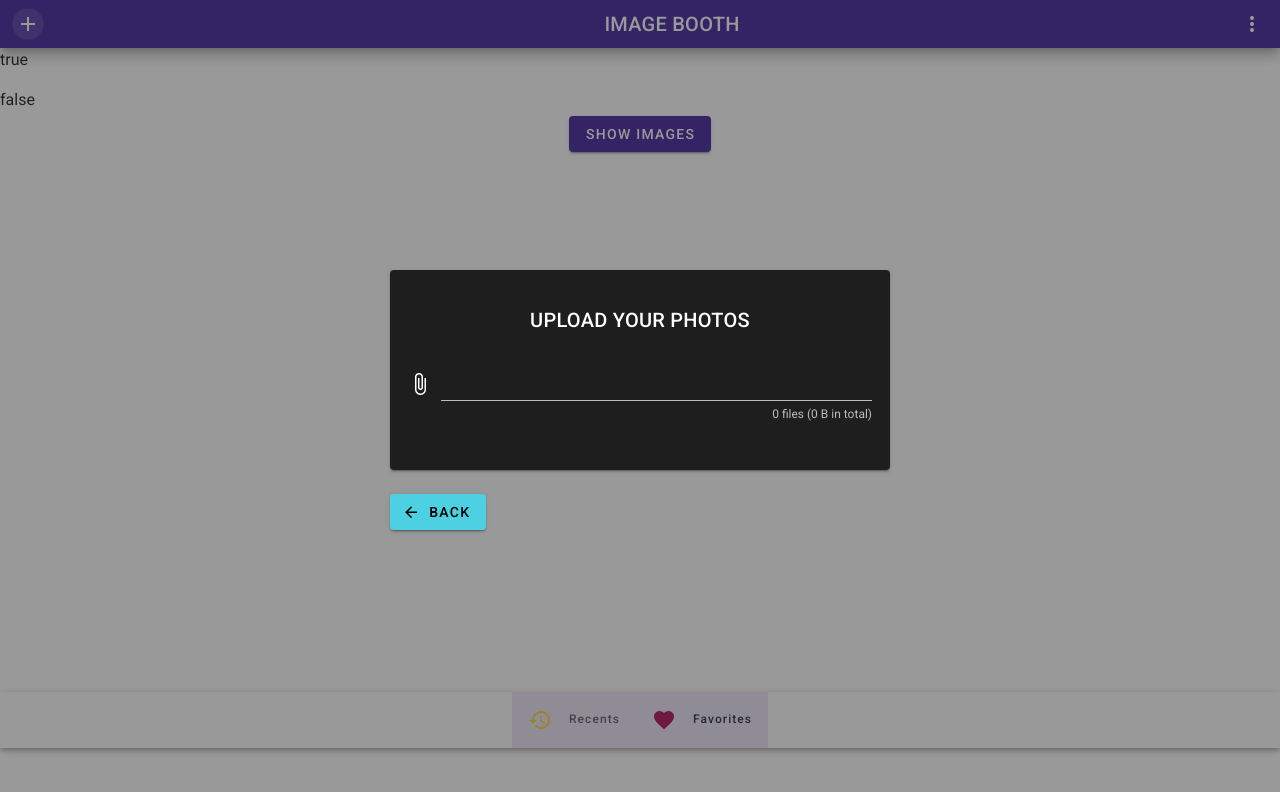
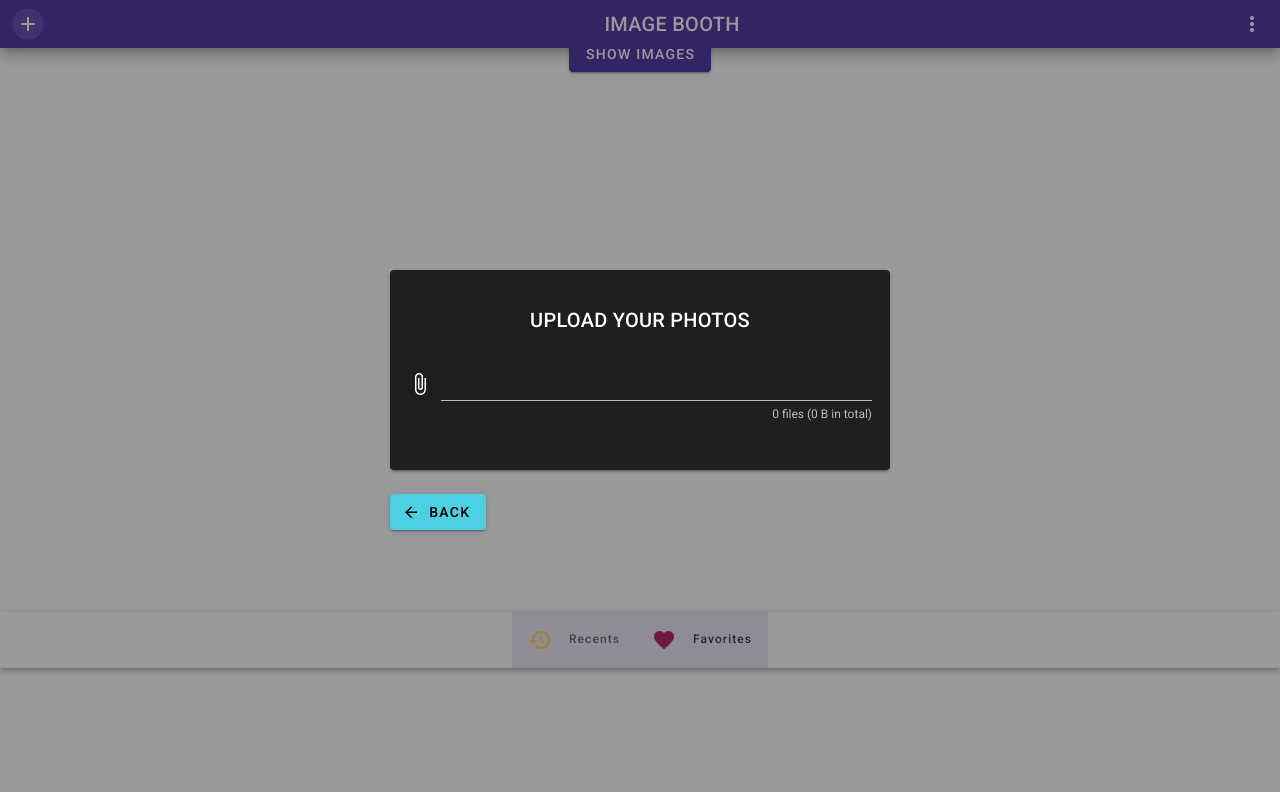
Before and after one commit to Sebastian-Boettcher/ImageLibrary, a Vue app in the folder Frontend/libraryfrontend/: page / in a window 1280 px wide. Both pictures are taken after a click on the button 28 px from the left and 24 px from the top of the page. Shown: the top 792 px of the page. Built offline with nearby package versions, Linux system fonts and the light colour scheme.

Commit message:
Changed Settings Tab
Nun können weitere Apps ganz einfach dem Interface hinzugefügt werden

```diff
--- a/Frontend/libraryfrontend/src/components/navbars/top.vue
+++ b/Frontend/libraryfrontend/src/components/navbars/top.vue
@@ -13,10 +13,15 @@
 				<v-icon color="white" @click="toggleSettings">mdi-dots-vertical</v-icon>
 			</v-btn>
 		</v-toolbar>
-		<upload v-if="overlayUpload" :overlayUpload="overlayUpload"/>
-				<p>{{ overlayUpload }}</p>
-		<settings v-if="overlaySettings" :overlaySettings="overlaySettings"/>
-				<p>{{ overlaySettings }}</p>
+
+		<v-overlay :z-index="zIndex1" :value="Upload" class="background" v-if="Upload">
+			<upload />
+			<v-btn class="black--text" color="cyan lighten-2" @click="Upload = false">
+				<v-icon dark left> mdi-arrow-left </v-icon>Back</v-btn
+			>
+		</v-overlay>
+
+		<settings v-if="Settings" />
 	</div>
 </template>
 
@@ -29,15 +34,17 @@ export default {
 		settings,
 	},
 	data: () => ({
-		overlayUpload: false,
-		overlaySettings: false,
+		Upload: false,
+		Settings: false,
+		zIndex2: 2,
+		zIndex1: 1,
 	}),
 	methods: {
 		toggleUpload() {
-			this.overlayUpload = !this.overlayUpload;
+			this.Upload = !this.Upload;
 		},
 		toggleSettings() {
-			this.overlaySettings = !this.overlaySettings;
+			this.Settings = !this.Settings;
 		},
 	},
 };
--- a/Frontend/libraryfrontend/src/components/settings.vue
+++ b/Frontend/libraryfrontend/src/components/settings.vue
@@ -1,31 +1,48 @@
 <template>
-	<div>
-		<v-overlay :z-index="zIndex" :value="overlaySettings">
-			<v-card class="settings">
-				<h1 class="text-center">That's your settings!</h1>
-			</v-card>
-			<br />
-			<v-btn class="black--text" color="cyan lighten-3" @click="overlaySettings = false">
-				<v-icon dark left> mdi-arrow-left </v-icon>Back</v-btn
-			>
-		</v-overlay>
+	<v-card class="mx-auto settings" height="400" width="256">
+		<v-card-title class="card-title">Apps & Settings</v-card-title>
+		<v-navigation-drawer class="deep-purple accent-5" dark permanent>
+			<v-list>
+				<v-list-item v-for="item in items" :key="item.title" link>
+					<v-list-item-icon>
+						<v-icon>{{ item.icon }}</v-icon>
+					</v-list-item-icon>
 
-	</div>
+					<v-list-item-content>
+						<v-list-item-title>{{ item.title }}</v-list-item-title>
+					</v-list-item-content>
+				</v-list-item>
+			</v-list>
+
+			<template v-slot:append>
+				<div class="pa-2">
+					<v-btn block> Logout </v-btn>
+				</div>
+			</template>
+		</v-navigation-drawer>
+	</v-card>
 </template>
 
 <script>
 export default {
-	props: ['overlaySettings'],
-	data: () => ({
-		zIndex: 3,
-		opacity: 10,
-	}),
+	data() {
+		return {
+			items: [
+				{ title: "Weather", icon: "mdi-sun-thermometer" },
+				{ title: "Account", icon: "mdi-account-box" },
+				{ title: "Settings", icon: "mdi-wrench" },
+			],
+		};
+	},
 };
 </script>
 
 <style>
 	.settings{
-		width: 500px;
-		height: 250px;
+		position: fixed;
+		left: 86.5%;
+	}
+	.card-title{
+		text-align: center;
 	}
 </style>
--- a/Frontend/libraryfrontend/src/components/upload.vue
+++ b/Frontend/libraryfrontend/src/components/upload.vue
@@ -1,39 +1,33 @@
 <template>
 	<div>
-		<v-overlay :z-index="zIndex" :value="overlayUpload" class="background">
 		<v-card class="card">
 			<v-card-title class="justify-center title">Upload your photos</v-card-title>
 			<v-file-input counter multiple show-size truncate-length="21"></v-file-input>
 		</v-card>
 		<br />
-			<v-btn class="black--text" color="cyan lighten-2" @click="overlayUpload = false">
-				<v-icon dark left> mdi-arrow-left </v-icon>Back</v-btn
-			>
-		</v-overlay>
 	</div>
 </template>
 
 <script>
 export default {
-	props: ['overlayUpload'],
+	//props: ['overlayUpload'],
 	data: () => ({
-		//overlay: true,
+		overlayUpload: true,
 		zIndex: 2,
 	}),
 };
 </script>
 
 <style>
-	.card{
+.card {
 	width: 500px;
 	padding: 18px;
 	height: 200px;
 }
-	.title{
+.title {
 	text-transform: uppercase;
 }
-	.background{
-		color:#4DD0E1 ;
+.background {
+	color: #4dd0e1;
 }
-
 </style>
```
Lines whose indentation alone changed are shown as unchanged.
